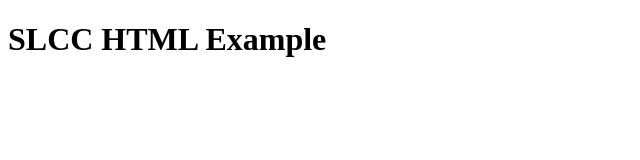
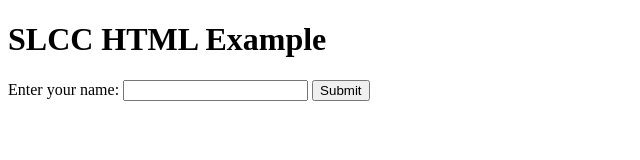
Before and after one commit to hsmith-dev/SLCC-HTML-Example, a plain HTML site: page index.html in a window 1280 px wide. Shown: the whole page, without its empty margins (0-640 px from the left). Drawn offline with Linux system fonts and the light colour scheme.

Commit message:
Created a new form with a submit button to take in user's name

```diff
--- a/index.html
+++ b/index.html
@@ -7,5 +7,11 @@
 </head>
 <body>
     <h1>SLCC HTML Example</h1>
+
+    <form>
+        <label>Enter your name:</label>
+        <input type="text" id="name" name="name">
+        <input type="submit" value="Submit">
+    </form>
 </body>
 </html>
```
